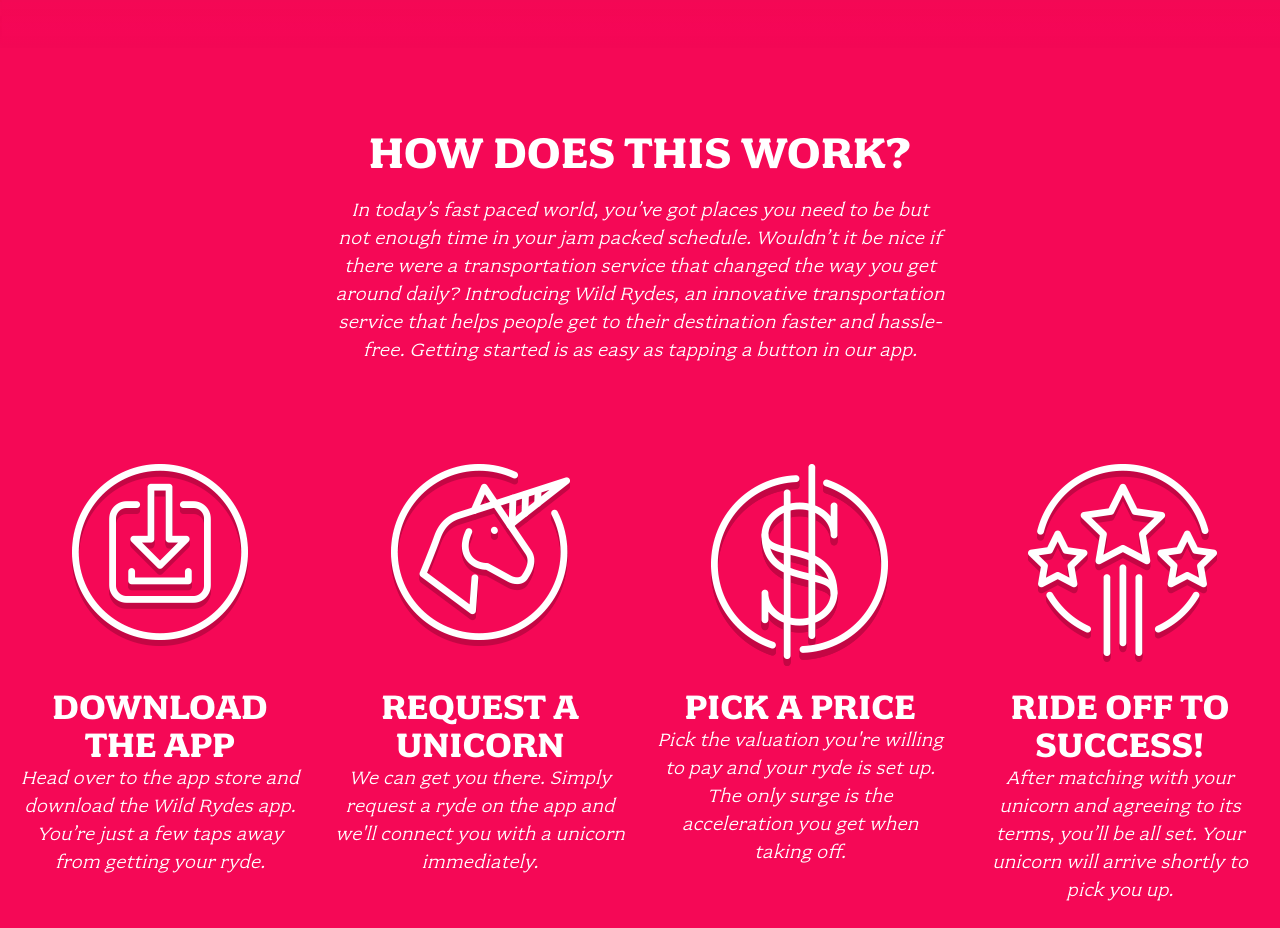
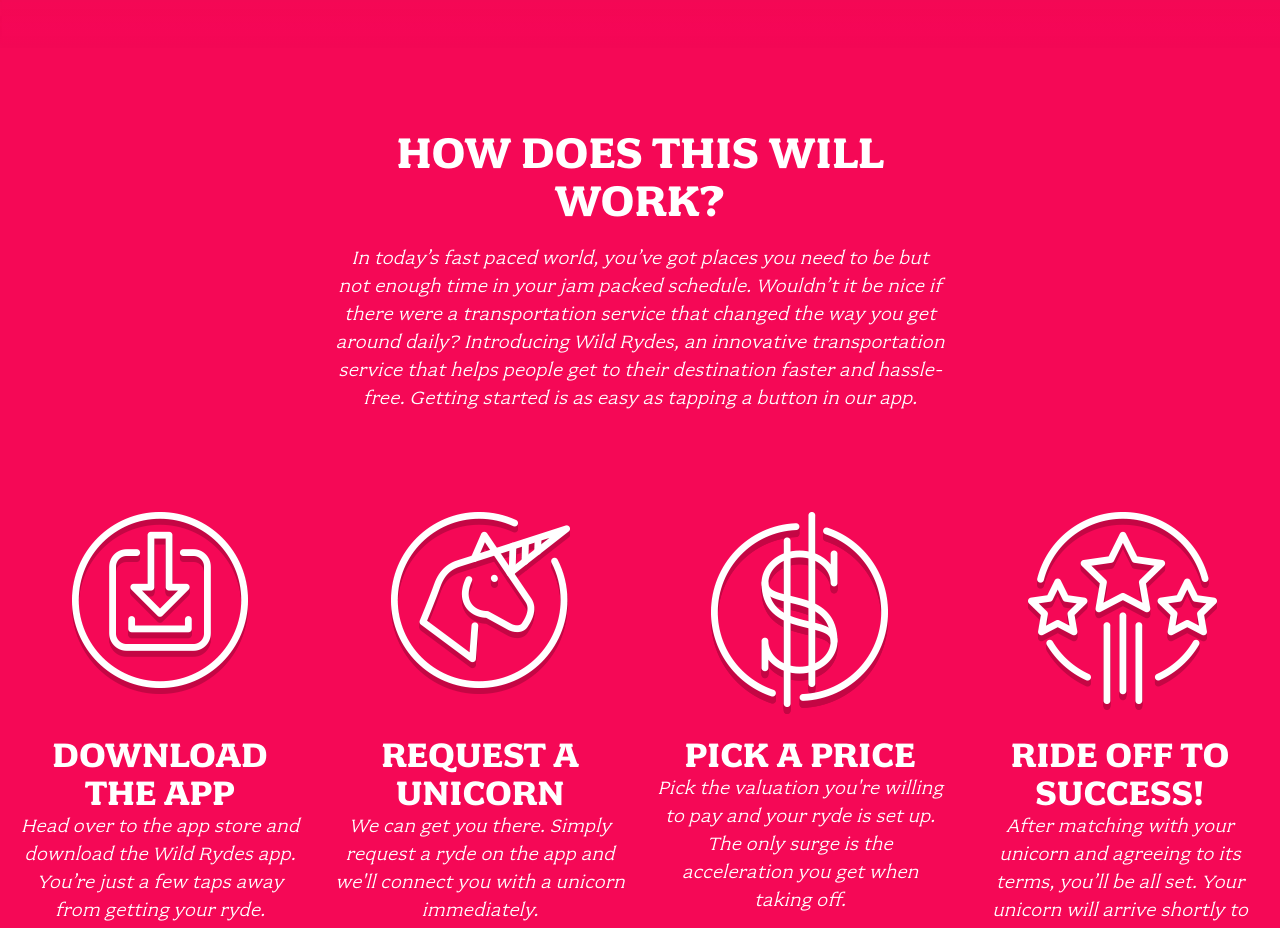
Before and after one commit to MayankSaxena23/wildrydes-site, a plain HTML site: page index.html in a window 1280 px wide. Shown: the part 900-1828 px from the top of the page. Drawn offline with Linux system fonts and the light colour scheme.

Commit message:
Update index.html

```diff
--- a/index.html
+++ b/index.html
@@ -30,7 +30,7 @@
 
   <section class="home-about">
     <div class="row column large-9 xlarge-6 xxlarge-4">
-      <h2 class="section-title">How Does This Work?</h2>
+      <h2 class="section-title">How Does This will Work?</h2>
       <p class="content">
         In today’s fast paced world, you’ve got places you need to be but not enough time in your jam packed schedule. Wouldn’t it be nice if there were a transportation service that changed the way you get around daily? Introducing Wild Rydes, an innovative transportation service that helps people get to their destination faster and hassle-free. Getting started is as easy as tapping a button in our app.
       </p>
```
